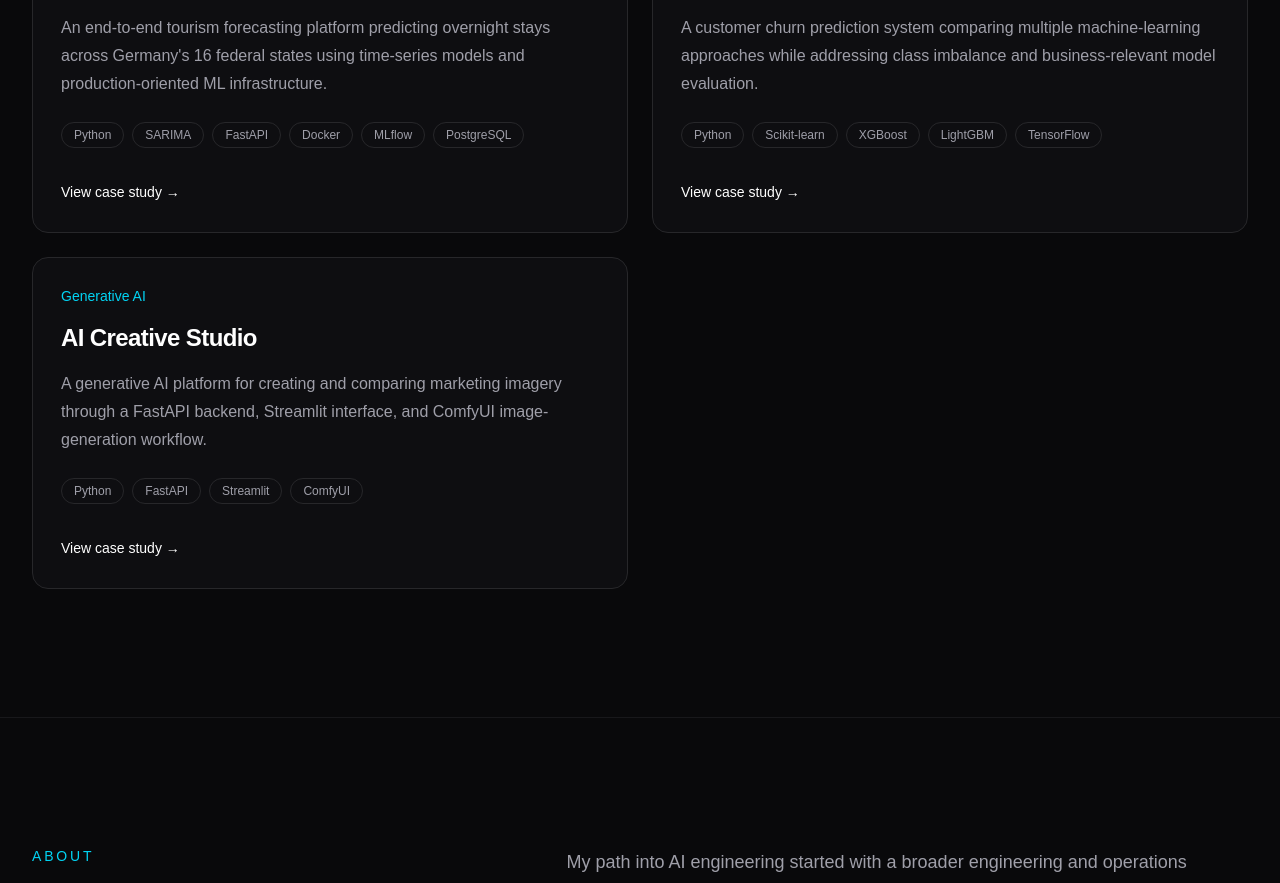
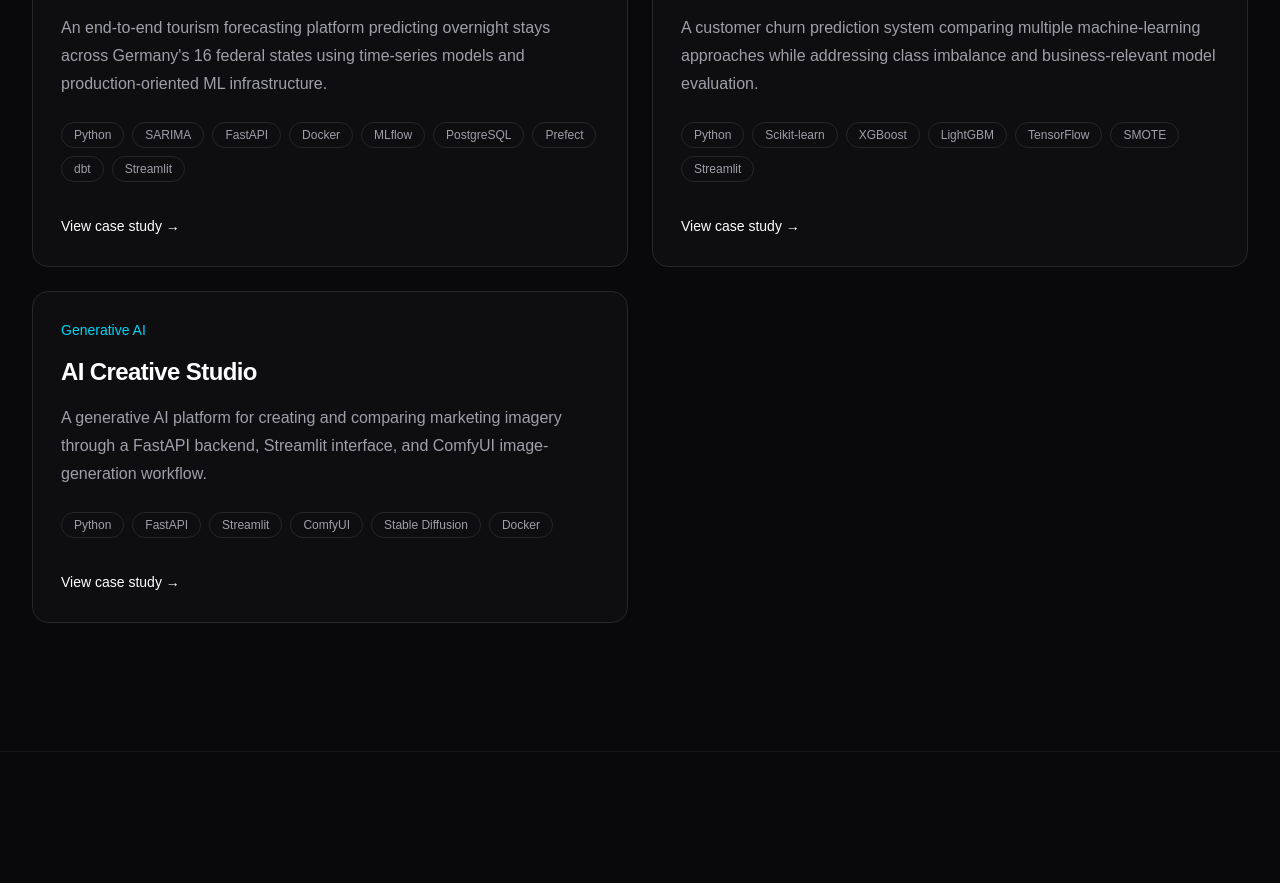
Before and after one commit to timoajayi/ai-engineer-portfolio, a Next.js app: page / in a window 1280 px wide. Shown: the part 1600-2483 px from the top of the page. Built offline with nearby package versions, Linux system fonts and the light colour scheme.

Commit message:
feat: add dynamic project case studies

```diff
--- /dev/null
+++ b/src/app/projects/[slug]/page.tsx
@@ -0,0 +1,145 @@
+import { notFound } from "next/navigation";
+import { projects } from "@/data/projects";
+
+type ProjectPageProps = {
+  params: Promise<{
+    slug: string;
+  }>;
+};
+
+export default async function ProjectPage({ params }: ProjectPageProps) {
+  const { slug } = await params;
+
+  const project = projects.find((project) => project.slug === slug);
+
+  if (!project) {
+    notFound();
+  }
+
+  return (
+    <main className="min-h-screen bg-zinc-950 px-6 py-24 text-white">
+      <div className="mx-auto max-w-7xl">
+
+        {/* Project category */}
+        <p className="text-sm font-medium uppercase tracking-[0.2em] text-cyan-400">
+          {project.category}
+        </p>
+
+        {/* Project status */}
+        <div className="mt-5">
+          <span className="rounded-full border border-zinc-800 px-3 py-1.5 text-xs font-medium text-zinc-400">
+            {project.status === "completed"
+              ? "Completed"
+              : "In Development"}
+          </span>
+        </div>
+
+        {/* Project title */}
+        <h1 className="mt-5 max-w-4xl text-4xl font-semibold tracking-tight sm:text-5xl lg:text-6xl">
+          {project.title}
+        </h1>
+
+        {/* Project description */}
+        <p className="mt-6 max-w-3xl text-lg leading-8 text-zinc-400">
+          {project.description}
+        </p>
+
+        {/* Technology stack */}
+        <div className="mt-8 flex flex-wrap gap-2">
+          {project.technologies.map((technology) => (
+            <span
+              key={technology}
+              className="rounded-full border border-zinc-800 px-3 py-1.5 text-sm text-zinc-400"
+            >
+              {technology}
+            </span>
+          ))}
+        </div>
+
+        {/* Problem and Solution */}
+        <div className="mt-16 grid gap-12 border-t border-zinc-800 pt-12 lg:grid-cols-2">
+          <div>
+            <p className="text-sm font-medium uppercase tracking-[0.2em] text-cyan-400">
+              Problem
+            </p>
+
+            <p className="mt-5 text-lg leading-8 text-zinc-300">
+              {project.problem}
+            </p>
+          </div>
+
+          <div>
+            <p className="text-sm font-medium uppercase tracking-[0.2em] text-cyan-400">
+              Solution
+            </p>
+
+            <p className="mt-5 text-lg leading-8 text-zinc-300">
+              {project.solution}
+            </p>
+          </div>
+        </div>
+
+        {/* Architecture */}
+        {project.architecture && (
+          <section className="mt-16 border-t border-zinc-800 pt-12">
+            <p className="text-sm font-medium uppercase tracking-[0.2em] text-cyan-400">
+              Architecture
+            </p>
+
+            <p className="mt-5 max-w-4xl text-lg leading-8 text-zinc-300">
+              {project.architecture}
+            </p>
+          </section>
+        )}
+
+        {/* My Contribution */}
+        {project.contributions && (
+          <section className="mt-16 border-t border-zinc-800 pt-12">
+            <p className="text-sm font-medium uppercase tracking-[0.2em] text-cyan-400">
+              My Contribution
+            </p>
+
+            <ul className="mt-6 max-w-4xl space-y-4">
+              {project.contributions.map((contribution) => (
+                <li
+                  key={contribution}
+                  className="flex gap-4 text-lg leading-8 text-zinc-300"
+                >
+                  <span className="mt-3 h-1.5 w-1.5 shrink-0 rounded-full bg-cyan-400" />
+                  <span>{contribution}</span>
+                </li>
+              ))}
+            </ul>
+          </section>
+        )}
+
+        {/* Results */}
+        {project.results && (
+          <section className="mt-16 border-t border-zinc-800 pt-12">
+            <p className="text-sm font-medium uppercase tracking-[0.2em] text-cyan-400">
+              Results
+            </p>
+
+            <div className="mt-8 grid gap-4 sm:grid-cols-2 lg:grid-cols-3">
+              {project.results.map((result) => (
+                <div
+                  key={result.label}
+                  className="rounded-2xl border border-zinc-800 bg-zinc-900/40 p-6"
+                >
+                  <p className="text-3xl font-semibold tracking-tight text-white">
+                    {result.value}
+                  </p>
+
+                  <p className="mt-2 text-sm text-zinc-400">
+                    {result.label}
+                  </p>
+                </div>
+              ))}
+            </div>
+          </section>
+        )}
+
+      </div>
+    </main>
+  );
+}
--- a/src/data/projects.ts
+++ b/src/data/projects.ts
@@ -5,6 +5,18 @@ export type Project = {
   description: string;
   technologies: string[];
   featured: boolean;
+  status: "completed" | "in-progress";
+  problem: string;
+  solution: string;
+
+  architecture?: string;
+  contributions?: string[];
+  results?: {
+    label: string;
+    value: string;
+  }[];
+  githubUrl?: string;
+  demoUrl?: string;
 };
 
 export const projects: Project[] = [
@@ -22,16 +34,33 @@ export const projects: Project[] = [
             "FastAPI",
         ],
         featured: true,
+        status: "in-progress",
+        problem:
+            "Industrial engineers often need to investigate machine alerts by manually combining sensor data, historical behavior, maintenance records, and technical documentation across different systems.",
+        solution:
+            "The planned solution is an Industrial AI Operations Copilot that will combine machine learning, retrieval-augmented generation, and tool-driven AI workflows to help engineers investigate abnormal machine behavior and retrieve relevant technical guidance.",
     },
+
     {
         title: "AI Portfolio Assistant",
         slug: "ai-portfolio-assistant",
         category: "LLMs · RAG",
         description:
             "A grounded AI assistant designed to answer questions about my projects, technical skills, experience, and engineering background.",
-    technologies: ["Python", "LLMs", "RAG", "API"],
+        technologies: [
+            "Python",
+            "LLMs",
+            "RAG",
+            "API",
+        ],
         featured: true,
+        status: "in-progress",
+        problem:
+            "A traditional portfolio requires recruiters and visitors to manually browse multiple sections to understand a candidate's projects, technical skills, experience, and engineering background.",
+        solution:
+            "The AI Portfolio Assistant provides a conversational interface that allows visitors to ask questions about my work and receive answers grounded in portfolio-specific information rather than relying only on general LLM knowledge.",
     },
+
     {
         title: "BundesHost Tourism Forecasting",
         slug: "bundeshost-tourism-forecasting",
@@ -45,8 +74,42 @@ export const projects: Project[] = [
             "Docker",
             "MLflow",
             "PostgreSQL",
+            "Prefect",
+            "dbt",
+            "Streamlit",
   ],
         featured: true,
+        status: "completed",
+
+        problem:
+            "Tourism demand varies significantly across Germany's federal states, making it difficult to plan effectively using historical figures alone. The project required state-level forecasts while also providing a reliable way to store, serve, and explore the resulting predictions.",
+        solution:
+            "Built an end-to-end forecasting system using state-specific SARIMA models to generate 12-month forecasts for all 16 German federal states. The system combined PostgreSQL and dbt for data workflows, MLflow for experiment tracking, Prefect for orchestration, FastAPI for serving forecasts, and a Streamlit interface consuming the API.",
+        architecture:
+            "Historical tourism data flows through the data pipeline into PostgreSQL, where dbt supports data transformation. State-specific forecasting models generate predictions, MLflow tracks model experiments, and Prefect supports workflow orchestration. Forecast results are exposed through a FastAPI backend and consumed by the Streamlit frontend.",
+
+        contributions: [
+             "Developed FastAPI endpoints for serving tourism forecasts, historical data, and state-level information.",
+            "Integrated the Streamlit frontend with the FastAPI backend so the interface consumed forecasting data through the API.",
+            "Set up MLflow for experiment tracking and model development workflows.",
+            "Worked with Docker to containerize and connect components of the application.",
+            "Contributed to integrating the forecasting pipeline into an end-to-end application.",
+  ],
+
+        results: [
+    {
+        label: "Forecast horizon",
+        value: "12 months",
+    },
+    {
+        label: "Federal states",
+        value: "16",
+    },
+    {
+        label: "States below 10% error",
+        value: "15 / 16",
+    },
+  ],
 },
     {
         title: "Customer Churn Prediction",
@@ -60,16 +123,36 @@ export const projects: Project[] = [
             "XGBoost",
             "LightGBM",
             "TensorFlow",
+            "SMOTE",
+            "Streamlit",
         ],
         featured: true,
+        status: "completed",
+        problem:
+            "Customer churn creates a retention challenge because businesses need to identify customers who are likely to leave before the churn occurs. The dataset was also imbalanced, with churners representing only about 20% of customers, making accuracy alone an insufficient evaluation metric.",
+        solution:
+            "Built and compared multiple machine-learning models for churn prediction, including logistic regression, tree-based models, gradient boosting, XGBoost, LightGBM, and a neural network. The project addressed class imbalance using techniques such as SMOTE and class weighting, evaluated models with recall, F1 score, and ROC-AUC, and exposed predictions through a Streamlit application.",
     },
+
     {
         title: "AI Creative Studio",
         slug: "ai-creative-studio",
         category: "Generative AI",
         description:
             "A generative AI platform for creating and comparing marketing imagery through a FastAPI backend, Streamlit interface, and ComfyUI image-generation workflow.",
-    technologies: ["Python", "FastAPI", "Streamlit", "ComfyUI"],
+        technologies: [
+            "Python",
+            "FastAPI",
+            "Streamlit",
+            "ComfyUI",
+            "Stable Diffusion",
+            "Docker",
+        ],
         featured: true,
+        status: "completed",
+        problem:
+            "Generative image tools can produce strong visual results, but turning image generation into a repeatable workflow for marketing teams requires control over prompts, generation parameters, outputs, and comparison between generated assets.",
+        solution:
+            "Built an AI image-generation platform that connects a Streamlit interface to a FastAPI backend and ComfyUI workflow. Users can configure generation parameters, create multiple images, compare outputs, and review generation history through a single application.",
     },
 ];
```
Also changed, not shown: src/components/About.tsx (indentation only). Lines whose indentation alone changed are shown as unchanged.
